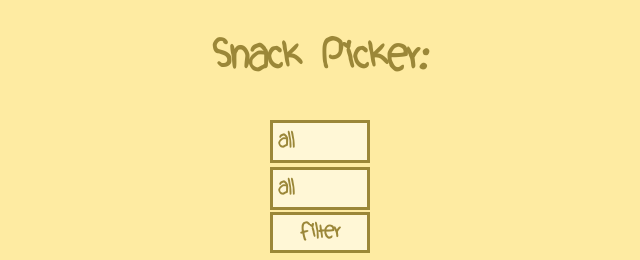
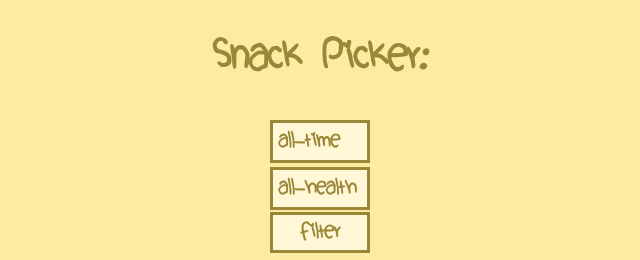
Before and after one commit to Pomahacovaaa/snack-picker, a plain HTML site: page index.html in a window 1280 px wide. Shown: the top 260 px of the page, without its empty margins (320-960 px from the left). Drawn offline with Linux system fonts and the light colour scheme.

Commit message:
Update snack picker options in index.html

```diff
--- a/index.html
+++ b/index.html
@@ -13,14 +13,14 @@
 
         <div class="fil">
                 <select id="prep">
-        <option value="all">all</option>
+        <option value="all">all-time</option>
         <option value="0"> 0 minutes</option>
         <option value="5"> 5 minutes</option>
         <option value="20"> 20 minutes</option>
     </select>
 
                 <select id="health">
-        <option value="all">all</option>
+        <option value="all">all-health</option>
         <option value="hel">healthy</option>
         <option value="unhel">unhealthy</option>
 
```
